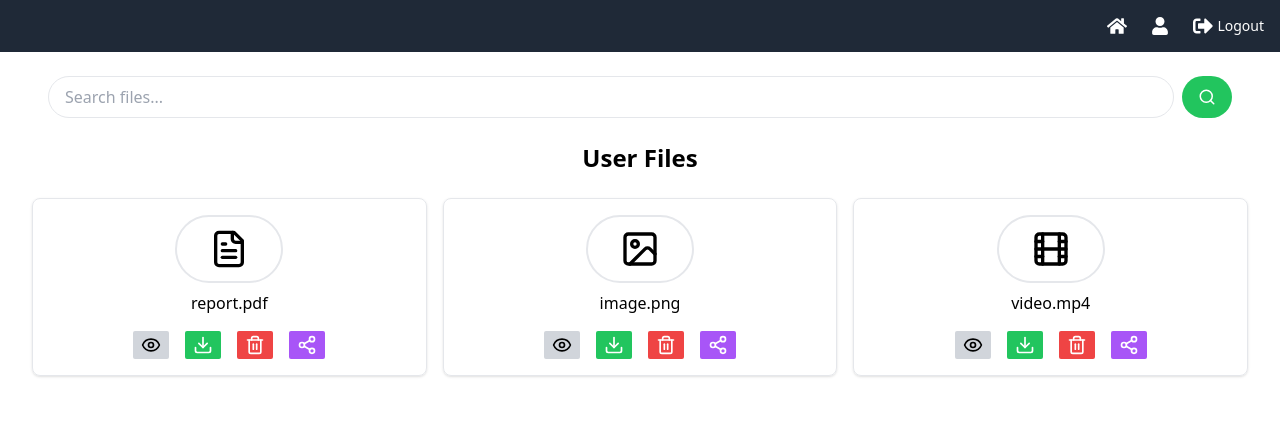
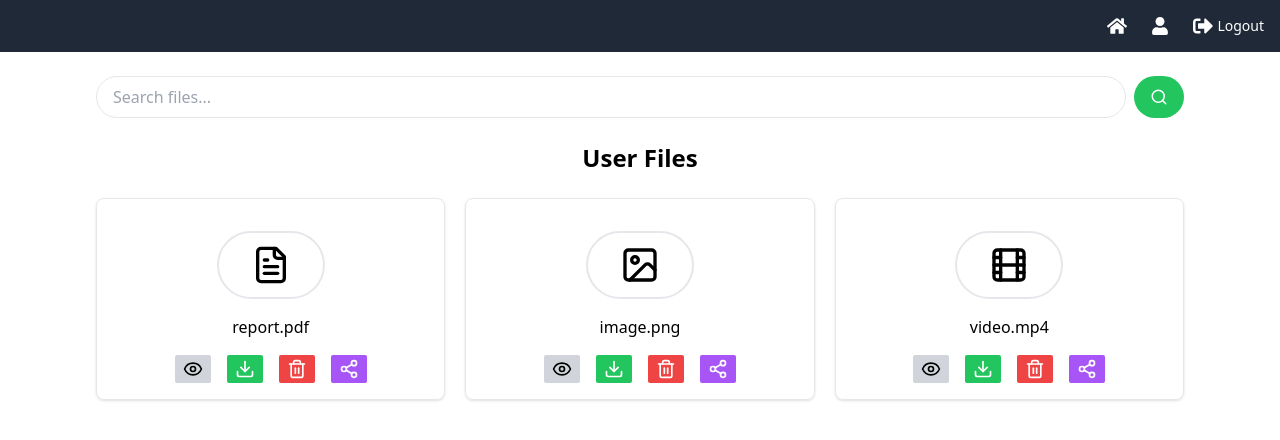
Before and after one commit to harshkunz/Smart-Secure-File-Vault, a React (Vite) app in the folder frontend/: page /files in a window 1280 px wide. Shown: the top 440 px of the page. Built offline with nearby package versions, Linux system fonts and the light colour scheme.

Commit message:
Add ReadMe

```diff
--- a/frontend/src/pages/FilesPage.jsx
+++ b/frontend/src/pages/FilesPage.jsx
@@ -34,7 +34,7 @@ export default function FilesPage() {
   };
 
   return (
-    <div className="p-4">
+    <div className="p-4 sm:px-8 lg:px-16">
       {/* Search Bar */}
       <div className="mb-4 px-8 py-2 flex gap-2">
         <input
@@ -54,7 +54,7 @@ export default function FilesPage() {
       <h2 className="text-2xl font-semibold text-center mb-4">User Files</h2>
 
       {/* Files List */}
-      <div className="grid grid-cols-1 sm:grid-cols-2 lg:grid-cols-3 gap-4 px-4 py-2">
+      <div className="grid grid-cols-1 sm:grid-cols-2 lg:grid-cols-3 gap-5 px-8 py-2">
         {files
           .filter((file) =>
             file.name.toLowerCase().includes(search.toLowerCase())
@@ -64,25 +64,25 @@ export default function FilesPage() {
               key={file.id}
               className="border rounded p-4 flex flex-col items-center text-center shadow rounded-lg hover:bg-purple-100"
             >
-              <div className="border-2 p-8 h-16 mb-2 flex items-center justify-center rounded-full hover:bg-green-200">
+              <div className="border-2 p-8 mt-4 h-16 mb-4 flex items-center justify-center rounded-full hover:bg-green-200">
                 {getIcon(file.name)}
               </div>
               <span className="font-medium">{file.name}</span>
               <div className="flex gap-2 mt-4">
                 <button className="bg-gray-300 mx-1 hover:bg-blue-600 text-black text-sm px-2 py-1 rounded-sm">
-                  <Eye size={20} />
+                  <Eye size={20} /> {/* Prev */}
                 </button>
                 <button className="bg-green-500 mx-1 hover:bg-blue-600 text-white text-sm px-2 py-1 rounded-sm">
-                  <Download size={20} />
+                  <Download size={20} /> {/* Download */}
                 </button>
                 <button
                   onClick={() => handleDelete(file.id)}
                   className="bg-red-500 mx-1 hover:bg-blue-600 text-white text-sm px-2 py-1 rounded-sm"
                 >
-                  <Trash2 size={20} />
+                  <Trash2 size={20} /> {/* Delete */}
                 </button>
                 <button className="bg-purple-500 mx-1 hover:bg-blue-600 text-white text-sm px-2 py-1 rounded-sm">
-                  <Share2 size={20} />
+                  <Share2 size={20} /> {/* Share */}
                 </button>
               </div>
             </div>
```
Also changed, not shown: 2 other files (tests, documents, lock files or other folders).
